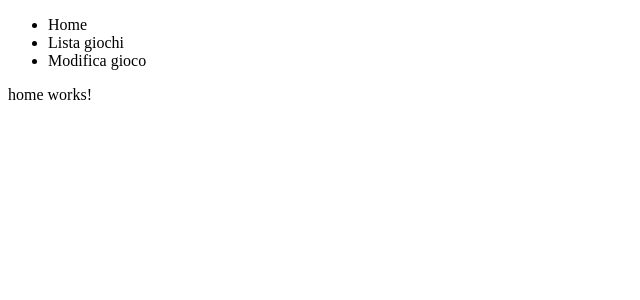
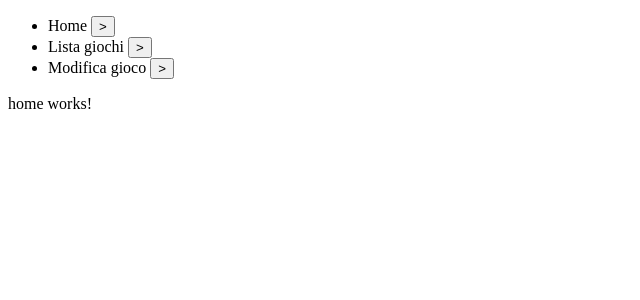
Before and after one commit to Facco99/Esercitazione, an Angular app: page / in a window 1280 px wide. Shown: the top 300 px of the page, without its empty margins (0-640 px from the left). Built offline with nearby package versions, Linux system fonts and the light colour scheme.

Commit message:
creazione menu del sito

```diff
--- a/src/app/app.component.html
+++ b/src/app/app.component.html
@@ -1,4 +1,4 @@
-<app-menu></app-menu>
+<app-menu (selectMenuItem)="componentToShow = $event"></app-menu>
 
 <div [ngSwitch]="componentToShow">
     <app-home *ngSwitchCase="1"></app-home>
--- a/src/app/components/menu/menu.component.html
+++ b/src/app/components/menu/menu.component.html
@@ -1,5 +1,6 @@
 <ul>
     <li *ngFor="let menuItem of menuList">
         {{menuItem.description}}
+        <button (click)="selectedComponent(menuItem.id)">></button>
     </li>
 </ul>
--- a/src/app/components/menu/menu.component.ts
+++ b/src/app/components/menu/menu.component.ts
@@ -1,4 +1,4 @@
-import { Component, OnInit } from '@angular/core';
+import { Component, OnInit, Output, EventEmitter } from '@angular/core';
 import { MenuItem } from 'src/app/models/menu-item.interface';
 
 @Component({
@@ -7,6 +7,9 @@ import { MenuItem } from 'src/app/models/menu-item.interface';
   styleUrls: ['./menu.component.scss']
 })
 export class MenuComponent implements OnInit {
+
+  @Output()
+  selectMenuItem: EventEmitter<number>= new EventEmitter<number>();
 
   menuList: MenuItem[] = [
     { id: 1, description: 'Home', selected: true},
@@ -19,4 +22,8 @@ export class MenuComponent implements OnInit {
   ngOnInit(): void {
   }
 
+  selectedComponent(id: number){
+    this.selectMenuItem.emit(id);
+  }
+
 }
```
